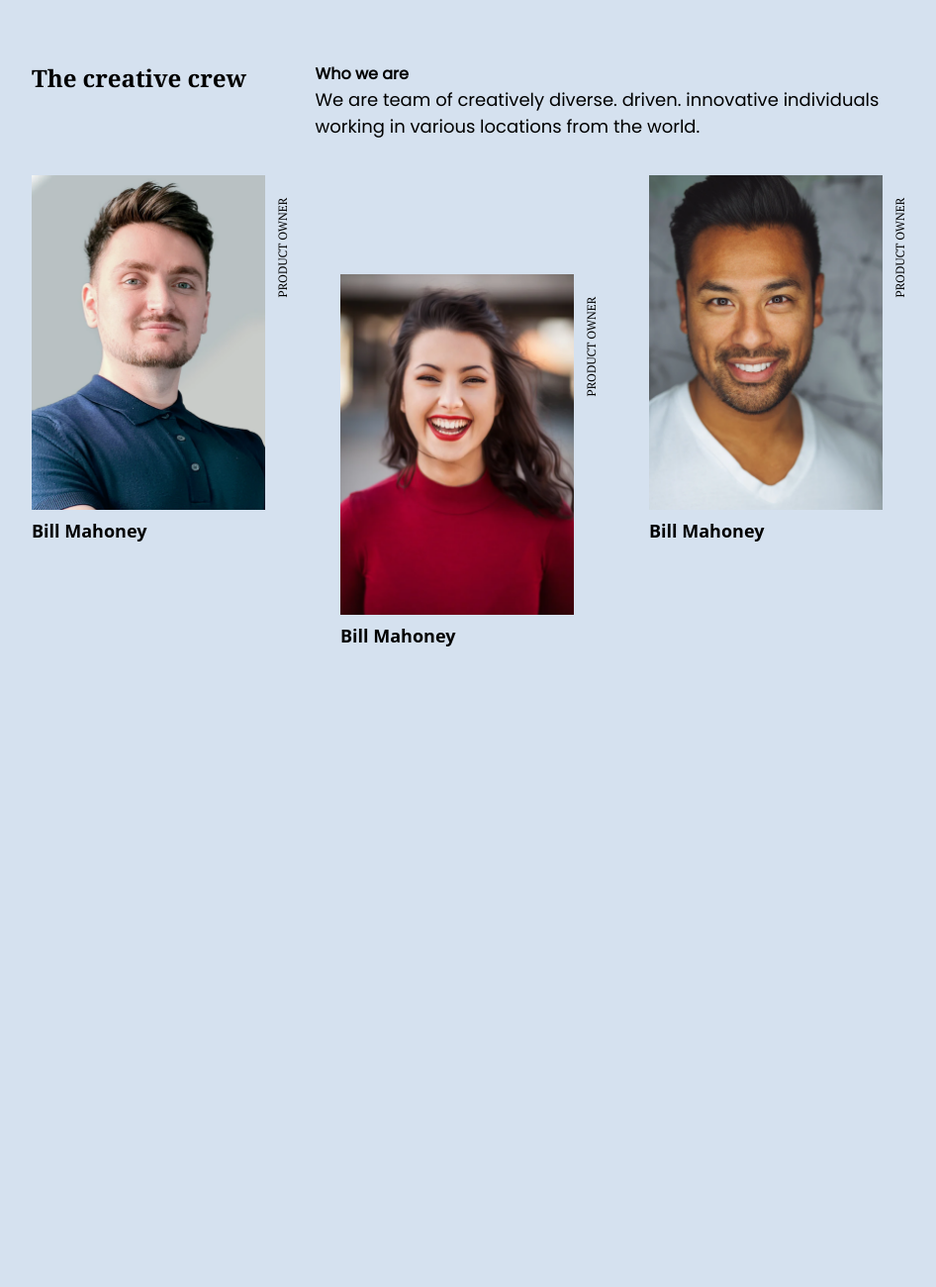
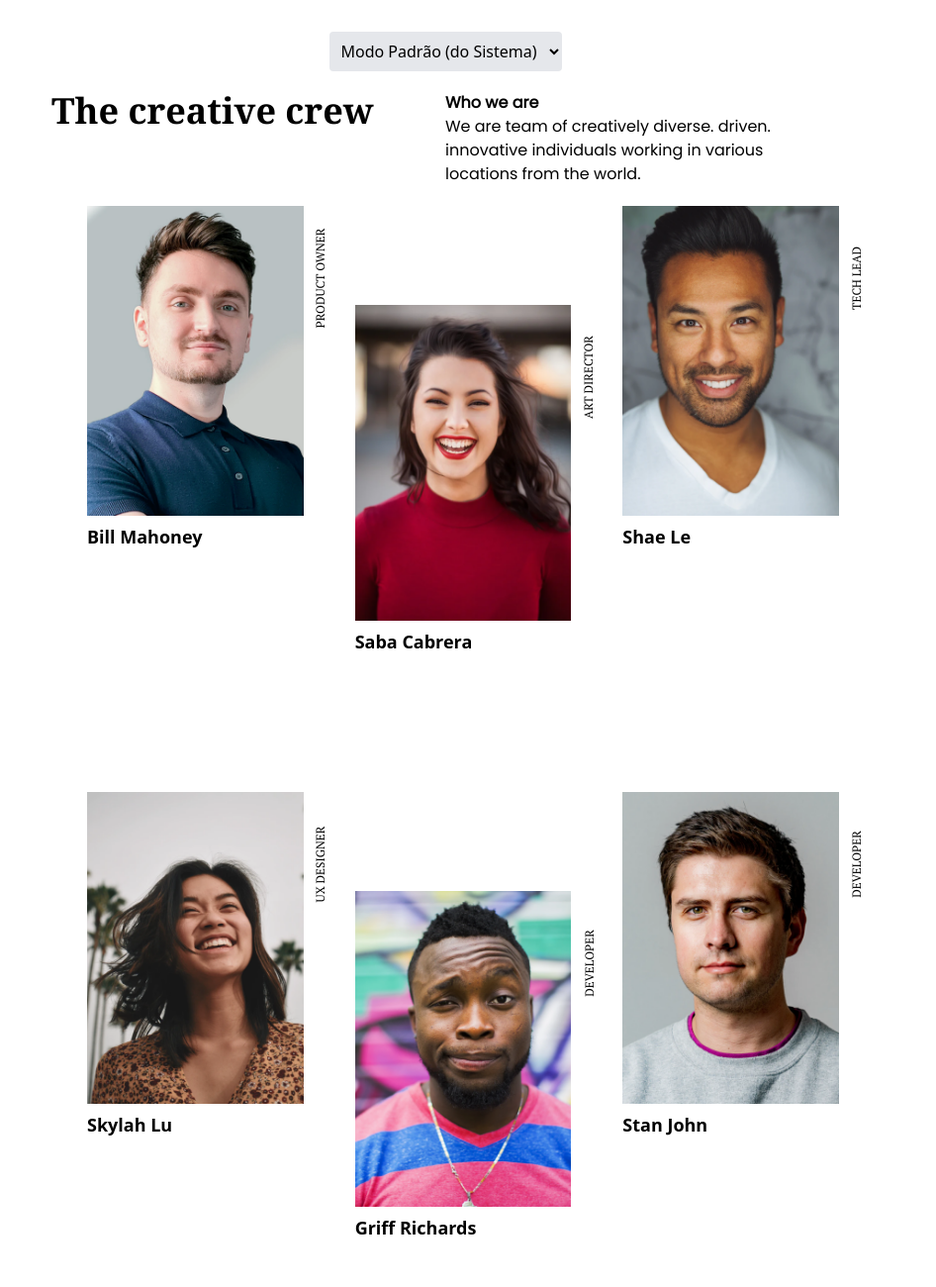
Before and after one commit to hebertclever/team-card-tailwind, a website: page src/index.html in a window 1280 px wide. Shown: the top 1300 px of the page at 99% size, without its empty margins (158-1104 px from the left). Before the commit the page ends 800 px from the top, so only its background shows below. Drawn offline with Linux system fonts and the light colour scheme.

Commit message:
responsivo pronto e dark mode não muda o fundo apenas as letras

```diff
--- /dev/null
+++ b/src/darkMode.js
@@ -0,0 +1,35 @@
+const themeSelector = document.getElementById('themeSelector');
+const body = document.body;
+
+
+function applyTheme(theme) {
+    console.log("Applying theme:", theme);  // Adicionado para diagnóstico
+    switch(theme) {
+        case 'light':
+            body.classList.remove('dark');
+            console.log("Removed dark class from body");  // Adicionado para diagnóstico
+            break;
+        case 'dark':
+            body.classList.add('dark');
+            console.log("Added dark class to body");  // Adicionado para diagnóstico
+            break;
+        default:
+            body.classList.remove('dark');
+            console.log("Removed dark class from body by default");  // Adicionado para diagnóstico
+    }
+}
+
+
+
+themeSelector.addEventListener('change', (e) => {
+    const theme = e.target.value;
+    applyTheme(theme);
+    localStorage.setItem('theme', theme);
+});
+
+
+const savedTheme = localStorage.getItem('theme');
+if (savedTheme) {
+    themeSelector.value = savedTheme;
+    applyTheme(savedTheme);
+}
--- a/src/index.html
+++ b/src/index.html
@@ -9,63 +9,104 @@
     <link rel="preconnect" href="https://fonts.gstatic.com" crossorigin>
     <link href="https://fonts.googleapis.com/css2?family=PT+Serif:wght@400;700&family=Poppins&display=swap"
         rel="stylesheet">
+
 </head>
 
-<body class="bg-[#D5E1EF] flex items-center justify-center h-screen">
+<body class=" dark:bg-gray-900 bg-white flex items-center justify-center h-screen">
 
-    <div class="max-w-[900px] flex flex-col items-center">
-        <div class="flex w-full">
-            <div class="w-[50%]">
-                <h1 class="text-2xl font-semibold font-serif">The creative crew</h1>
+
+
+    <div class="max-w-[900px] flex flex-col items-center pr-16">
+        <select id="themeSelector" class="p-2 bg-gray-200 rounded dark:bg-gray-600">
+            <option value="system">Modo Padrão (do Sistema)</option>
+            <option value="light">Modo Claro</option>
+            <option value="dark">Modo Escuro</option>
+        </select>
+
+
+        <div class="w-full p-5 grid grid-cols-1 md:grid-cols-2">
+            <div class="">
+                <h1 class="text-4xl font-semibold mb:text-3xl font-serif mr-4 dark:text-white">The creative crew</h1>
             </div>
             <div>
-                <h2>Who we are</h2>
-                <p>We are team of creatively diverse. driven. innovative individuals working in various locations from the world.</p>
-            </div>
-        </div>
-
-        <div class=" w-full flex flex-row h-[560px] mt-9 ">
-
-
-            <div class=" w-64 h-[360px] flex box-border mr-14">
-                <div class="w-[360px]">
-                    <img src="/public/images/photo1.png" alt="">
-                    <h1 class="mt-2">Bill Mahoney</h1>
-                </div>
-                <div class="w-[20px] h-[360px] flex items-start justify-center">
-                    <h3 class="transform -rotate-90 whitespace-nowrap pr-28 pt-4">PRODUCT OWNER</h3>
-                </div>
-            </div>
-
-            <div class=" w-64 h-[560px] flex box-border pt-[100px] mr-14">
-                <div class="w-[360px]">
-                    <img src="/public/images/photo2.png" alt="">
-                    <h1 class="mt-2">Bill Mahoney</h1>
-                </div>
-                <div class="w-[20px] h-[360px] flex items-start justify-center">
-                    <h3 class="transform -rotate-90 whitespace-nowrap pr-28 pt-4">PRODUCT OWNER</h3>
-                </div>
-            </div>
-
-            <div class=" w-64 h-[360px] flex box-border">
-                <div class="w-[360px]">
-                    <img src="/public/images/photo3.png" alt="">
-                    <h1 class="mt-2">Bill Mahoney</h1>
-                </div>
-                <div class="w-[20px] h-[360px] flex items-start justify-center">
-                    <h3 class="transform -rotate-90 whitespace-nowrap pr-28 pt-4">PRODUCT OWNER</h3>
-                </div>
+                <h2 class="mt-8 md:mt-0 dark:text-white">Who we are</h2>
+                <p class="text-sm md:text-base dark:text-white">We are team of creatively diverse. driven. innovative individuals working in various locations from the world.</p>
             </div>
         </div>
 
 
 
+        <div class="grid grid-cols-2 h-[560px] gap-8 ml-14 md:grid-cols-3">
+
+
+            <div class=" w-[100%] h-[360px] flex box-border ">
+                <div class="w-[100%]">
+                    <img src="/public/images/photo1.png" alt="">
+                    <h1 class="mt-2 dark:text-white">Bill Mahoney</h1>
+                </div>
+                <div class="w-[20px] h-[360px] flex items-start justify-center">
+                    <h3 class="transform -rotate-90 whitespace-nowrap pr-28 pt-4 dark:text-white">PRODUCT OWNER</h3>
+                </div>
+            </div>
+
+            <div class=" w-[100%] h-[560px] flex box-border pt-[100px]">
+                <div class="w-[100%]">
+                    <img src="/public/images/photo2.png" alt="">
+                    <h1 class="mt-2 dark:text-white">Saba Cabrera</h1>
+                </div>
+                <div class="w-[20px] h-[100%] flex items-start justify-center">
+                    <h3 class="transform -rotate-90 whitespace-nowrap pr-28 pt-4 dark:text-white">ART DIRECTOR</h3>
+                </div>
+            </div>
+            <div class=" w-[100%] h-[360px] flex box-border ">
+                <div class="w-[100%]">
+                    <img src="/public/images/photo3.png" alt="">
+                    <h1 class="mt-2 dark:text-white">Shae Le</h1>
+                </div>
+                <div class="w-[20px] h-[360px] flex items-start justify-center">
+                    <h3 class="transform -rotate-90 whitespace-nowrap pr-28 pt-4 dark:text-white">TECH LEAD</h3>
+                </div>
+            </div>
+
+            <div class=" w-[100%] h-[560px] flex box-border pt-[100px] md:pt-0">
+                <div class="w-[100%]">
+                    <img src="/public/images/photo4.png" alt="">
+                    <h1 class="mt-2 dark:text-white">Skylah Lu</h1>
+                </div>
+                <div class="w-[20px] h-[100%] flex items-start justify-center">
+                    <h3 class="transform -rotate-90 whitespace-nowrap pr-28 pt-4 dark:text-white">UX DESIGNER</h3>
+                </div>
+            </div>
+            <div class=" w-[100%] h-[360px] flex box-border pt-[100px]">
+                <div class="w-[100%]">
+                    <img src="/public/images/photo5.png" alt="">
+                    <h1 class="mt-2 dark:text-white">Griff Richards</h1>
+                </div>
+                <div class="w-[20px] h-[360px] flex items-start justify-center">
+                    <h3 class="transform -rotate-90 whitespace-nowrap pr-28 pt-4 dark:text-white">DEVELOPER</h3>
+                </div>
+            </div>
+
+            <div class=" w-[100%] h-[560px] flex box-border">
+                <div class="w-[100%]">
+                    <img src="/public/images/photo6.png" alt="">
+                    <h1 class="mt-2 dark:text-white">Stan John</h1>
+                </div>
+                <div class="w-[20px] h-[100%] flex items-start justify-center">
+                    <h3 class="transform -rotate-90 whitespace-nowrap pr-28 pt-4 dark:text-white">DEVELOPER</h3>
+                </div>
+            </div>
+
+
+        </div>
 
 
 
 
     </div>
 
+    <script src="/src/darkMode.js"></script>
+
 </body>
 
 
--- a/src/input.css
+++ b/src/input.css
@@ -2,6 +2,12 @@
 @tailwind components;
 @tailwind utilities;
 
+
+body{
+    margin: 0;
+    padding: 0;
+
+}
 
 h1 {
     font-size: 18px;
--- a/tailwind.config.js
+++ b/tailwind.config.js
@@ -1,8 +1,19 @@
 /** @type {import('tailwindcss').Config} */
 module.exports = {
   content: ["./src/**/*.{html,js}"],
+  darkMode: 'class',
   theme: {
-    extend: {},
+    extend: {
+      screens: {
+        'light': {'raw': '(prefers-color-scheme: light)'},
+      },
+    },
+  },
+  purge: {
+    content: ["./src/**/*.{html,js}"],
+    options: {
+      safelist: ['dark', 'light'],
+    },
   },
   plugins: [],
 }
```
Also changed, not shown: dist/output.css.
